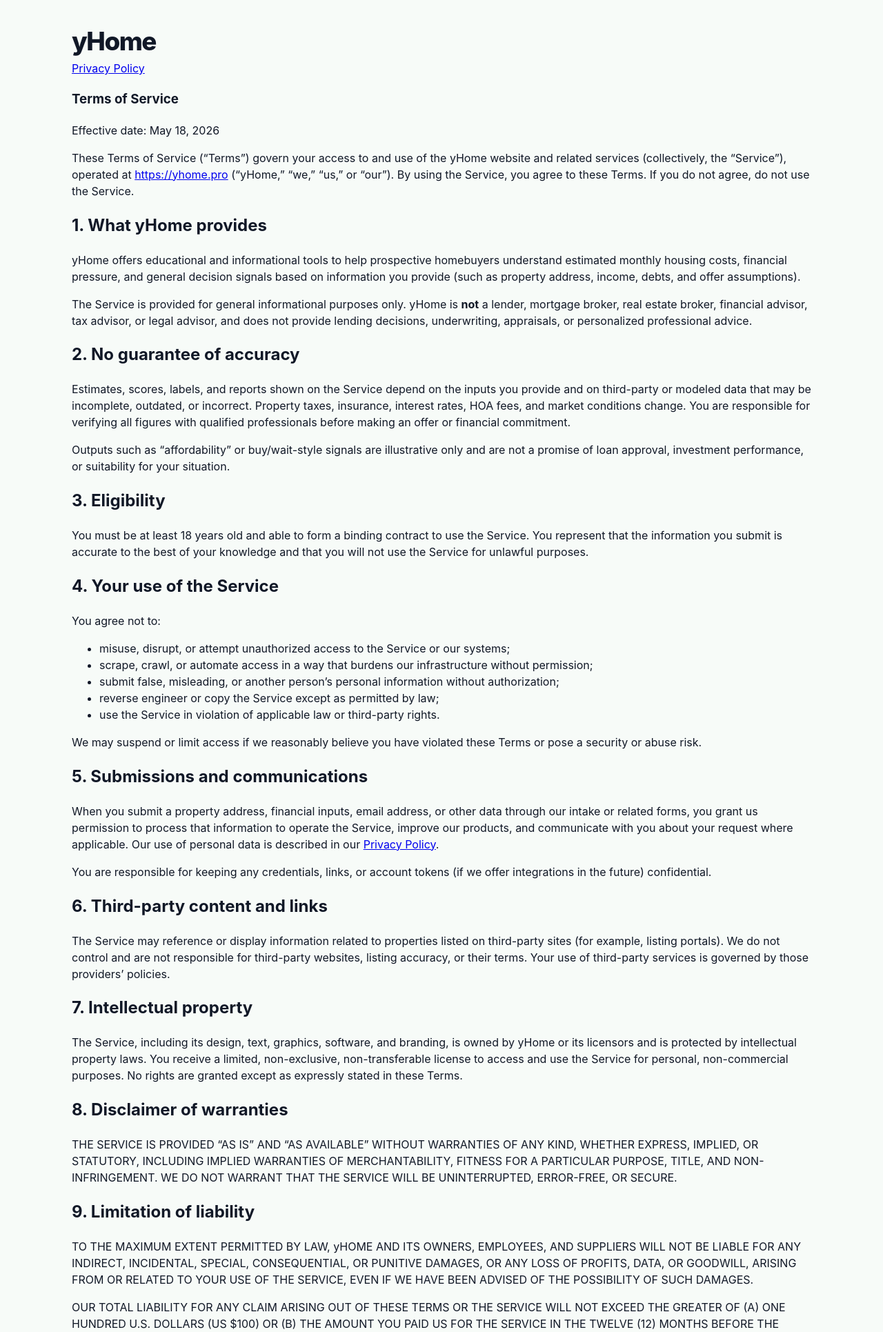
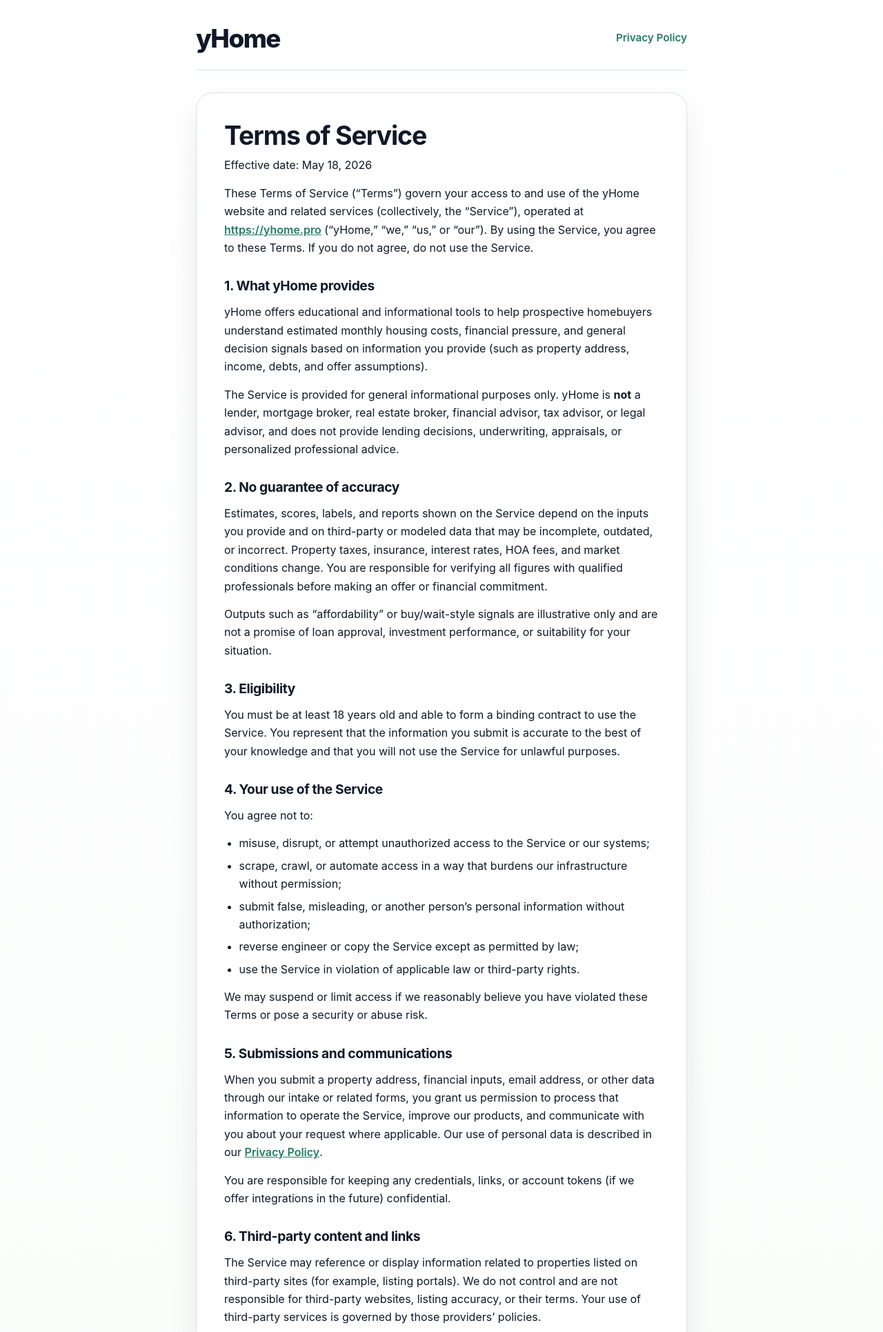
Before and after one commit to vj228/real, a PHP site: page /terms.php in a window 1280 px wide. Shown: the top 1931 px of the page at 69% size. Run offline with PHP 8.4, Linux system fonts and the light colour scheme.

Commit message:
add style

```diff
--- a/style.css
+++ b/style.css
@@ -1191,3 +1191,127 @@ select:focus {
         border-radius: 20px;
     }
 }
+
+/* Legal pages (terms.php, privacy.php) */
+.legal-page {
+    min-height: 100vh;
+    background: linear-gradient(180deg, #ffffff 0%, var(--hero-mint) 100%);
+}
+
+.legal-page__section {
+    padding-top: 28px;
+    padding-bottom: 64px;
+}
+
+.legal-page__container {
+    max-width: 760px;
+}
+
+.legal-page__header {
+    display: flex;
+    align-items: center;
+    justify-content: space-between;
+    gap: 16px;
+    flex-wrap: wrap;
+    margin-bottom: 32px;
+    padding-bottom: 18px;
+    border-bottom: 1px solid var(--border);
+}
+
+.legal-page__nav {
+    display: flex;
+    gap: 16px;
+    font-size: 0.95rem;
+    font-weight: 600;
+}
+
+.legal-page__nav a {
+    color: var(--accent-dark);
+    text-decoration: none;
+}
+
+.legal-page__nav a:hover {
+    text-decoration: underline;
+}
+
+.legal-doc {
+    background: #fff;
+    border: 1px solid var(--border);
+    border-radius: var(--radius-lg);
+    padding: clamp(24px, 4vw, 40px);
+    box-shadow: var(--shadow);
+}
+
+.legal-doc h1 {
+    margin: 0 0 8px;
+    font-size: clamp(1.85rem, 4vw, 2.35rem);
+    letter-spacing: -0.03em;
+    line-height: 1.15;
+}
+
+.legal-doc__meta {
+    margin: 0 0 24px;
+    color: var(--muted);
+    font-size: 0.95rem;
+}
+
+.legal-doc h2 {
+    margin: 28px 0 10px;
+    font-size: 1.2rem;
+    letter-spacing: -0.02em;
+}
+
+.legal-doc h3 {
+    margin: 20px 0 8px;
+    font-size: 1.05rem;
+}
+
+.legal-doc p,
+.legal-doc li {
+    color: var(--text);
+    font-size: 1rem;
+    line-height: 1.65;
+}
+
+.legal-doc p {
+    margin: 0 0 14px;
+}
+
+.legal-doc ul {
+    margin: 0 0 14px;
+    padding-left: 1.35rem;
+}
+
+.legal-doc li {
+    margin-bottom: 6px;
+}
+
+.legal-doc a {
+    color: var(--accent-dark);
+    font-weight: 600;
+}
+
+.legal-doc a:hover {
+    text-decoration: underline;
+}
+
+.legal-page__footer {
+    margin-top: 28px;
+    text-align: center;
+    font-size: 0.95rem;
+    color: var(--muted);
+}
+
+.legal-page__footer a {
+    color: var(--accent-dark);
+    font-weight: 600;
+    text-decoration: none;
+}
+
+.legal-page__footer a:hover {
+    text-decoration: underline;
+}
+
+.legal-page__footer span {
+    margin: 0 8px;
+}
```
